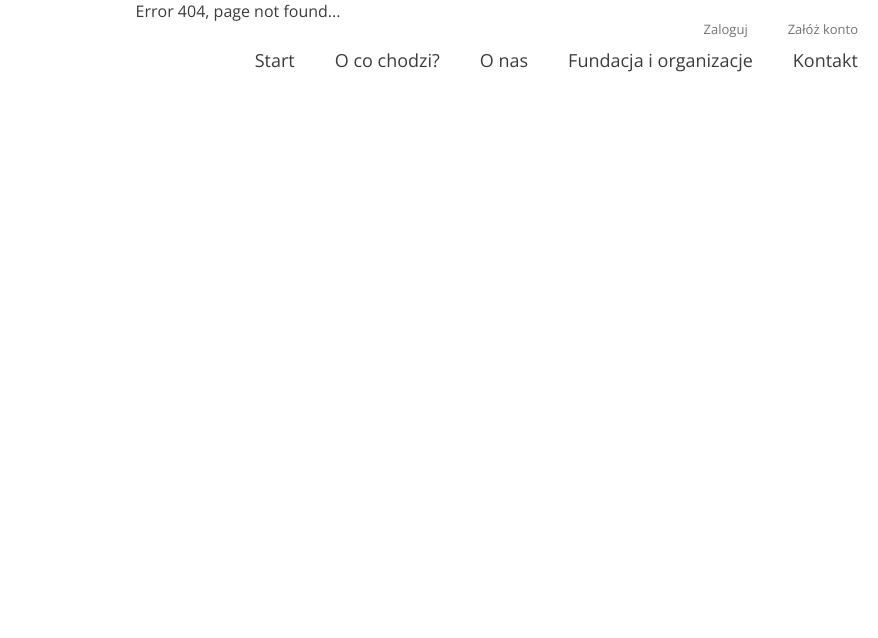
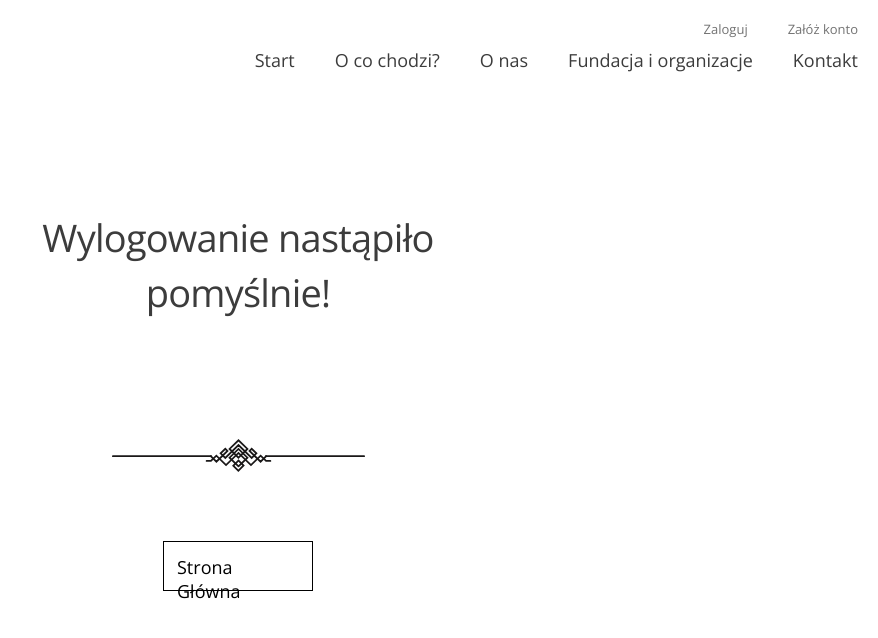
Before and after one commit to waldemarciupa/Oddaj-w-dobre-rece, a React (Create React App) app: page /wylogowano in a window 1280 px wide. Before the commit this address had no page. Shown: the top 638 px of the page, without its empty margins (402-1280 px from the left). Built offline with nearby package versions, Linux system fonts and the light colour scheme.

Commit message:
working on register

```diff
--- a/db.json
+++ b/db.json
@@ -117,10 +117,16 @@
       "id": 1
     },
     {
-      "email": "q@q.pl",
-      "password": "a",
-      "passwordRepeat": "a",
+      "email": "a@a.pl",
+      "password": "aaaaaa",
+      "passwordRepeat": "aaaaaa",
       "id": 2
+    },
+    {
+      "email": "qqq@q.pl",
+      "password": "qqqqqq",
+      "passwordRepeat": "qqqqqq",
+      "id": 3
     }
   ]
 }
--- a/src/App.js
+++ b/src/App.js
@@ -3,8 +3,9 @@ import { BrowserRouter as Router, Route, Switch } from 'react-router-dom';
 import Homepage from './components/Home';
 import NotFound from './components/NotFound';
 import MainTemplate from './templates/MainTemplate';
+import Register from './components/Register/Register';
 import Login from './components/Login/Login';
-import Register from './components/Register/Register';
+import Logout from './components/Logout/Logout';
 
 const App = () => {
   return (
@@ -12,8 +13,9 @@ const App = () => {
       <MainTemplate>
         <Switch>
           <Route exact path='/' component={Homepage} />
+          <Route exact path='/rejestracja' component={Register} />
           <Route exact path='/logowanie' component={Login} />
-          <Route exact path='/rejestracja' component={Register} />
+          <Route exact path='/wylogowano' component={Logout} />
           <Route path='*' component={NotFound} />
         </Switch>
       </MainTemplate>
--- a/src/components/Header.js
+++ b/src/components/Header.js
@@ -2,7 +2,7 @@ import React from 'react';
 import styled, { css } from 'styled-components';
 import { NavLink } from 'react-router-dom';
 import { Link } from 'react-scroll';
-
+import { LogoutCurrentUser } from '../redux/users/actions';
 import { connect } from 'react-redux';
 
 const StyledHeader = styled.div`
@@ -82,11 +82,9 @@ const StyledScrollLink = styled(Link).attrs({
     }}
 `
 
-const Header = ({ user }) => {
+const Header = ({ user, logout }) => {
 
     const isLoggedIn = user?.email;
-
-    console.log(!!isLoggedIn);
 
     return (
         <>
@@ -97,11 +95,15 @@ const Header = ({ user }) => {
                             <StyledUser>Cześć {user?.email}!</StyledUser>
                             <StyledNavLink
                                 secondary='true'
-                                to='/logowanie'>
+                                to='/'
+                                style={{ color: "#000" }}
+                            >
                                 Oddaj rzeczy</StyledNavLink>
                             <StyledNavLink
                                 secondary='true'
-                                to='/logowanie'>
+                                to='/wylogowano'
+                                onClick={logout}
+                            >
                                 Wyloguj</StyledNavLink>
                         </StyledHeaderTopUser>
                         :
@@ -133,12 +135,13 @@ const Header = ({ user }) => {
 }
 
 const mapStateToProps = ({ users }) => {
-    // console.log(users)
-    // console.log(users.current.email)
     return {
         user: users.current
     }
-
 }
 
-export default connect(mapStateToProps)(Header);
+const mapDispatchToProps = (dispatch) => ({
+    logout: () => dispatch(LogoutCurrentUser())
+})
+
+export default connect(mapStateToProps, mapDispatchToProps)(Header);
--- a/src/components/Login/Login.js
+++ b/src/components/Login/Login.js
@@ -1,4 +1,4 @@
-import React, { useEffect } from 'react';
+import React from 'react';
 import styled from 'styled-components';
 import Decoration from '../Decoration';
 import { Formik, Form, Field, ErrorMessage } from 'formik';
@@ -90,6 +90,17 @@ const StylednNavLink = styled(NavLink)`
     padding: 13px;
 `;
 
+const StylednNavLinkHome = styled(NavLink)`
+    width: 150px;
+    height: 50px;
+    border: 1px solid black;
+    color: #000;
+    font-weight: 300;
+    font-size: 18px;
+    text-decoration: none;
+    padding: 13px;
+`;
+
 const StyledButton = styled.button`
     position: absolute;
     bottom: 0;
@@ -112,10 +123,33 @@ const StyledLabel = styled.label`
     font-weight: 600;
 `;
 
-const Login = ({ getUser }) => {
+const StyledLoginSucces = styled.div`
+height: 500px;
+    display: flex;
+    flex-direction: column;
+    justify-content: space-around;
+    align-items: center;
+`;
+
+const Login = ({ getUser, user }) => {
+
+    const isLoggedIn = user?.email;
 
     return (
         <StyledLoginWrapper>
+            {
+                isLoggedIn ? <StyledLoginSucces>
+                    <StyledTitle>
+                        Logowanie nastąpiło pomyślnie!
+                </StyledTitle>
+                    <Decoration />
+                    <StylednNavLinkHome
+                        to='/'
+                    >
+                        Strona Główna
+                </StylednNavLinkHome>
+                </StyledLoginSucces>
+                    :
                     <StyledLoginContent>
                         <StyledLoginContentTop>
                             <StyledTitle>
@@ -199,11 +233,16 @@ const Login = ({ getUser }) => {
                             </Formik>
                         </StyledLoginContentBottom>
                     </StyledLoginContent>
+            }
         </StyledLoginWrapper>
     )
 }
 
-const mapStateToProps = ({ users }) => ({ users })
+const mapStateToProps = ({ users }) => {
+    return {
+        user: users.current
+    }
+}
 
 const mapDispatchToProps = (dispatch) => ({
     getUser: (user) => dispatch(getUser(user))
--- a/src/components/Logout/Logout.js
+++ b/src/components/Logout/Logout.js
@@ -0,0 +1,67 @@
+import React from 'react';
+import styled from 'styled-components';
+import Decoration from '../Decoration';
+import { NavLink } from 'react-router-dom';
+
+const StyledLoginWrapper = styled.div`
+    width: 100%;
+    height: 100vh;
+    display: flex;
+    justify-content: center;
+    align-items: center;
+`;
+
+const StyledLoginContent = styled.div`
+    width: 500px;
+    height: 650px;
+    display: flex;
+    flex-direction: column;
+    justify-content: space-around;
+    align-items: center;
+
+    @media (max-width: 1366px) {
+        height: 450px
+    }
+`;
+
+const StyledTitle = styled.div`
+    font-size: 38px;
+    line-height: 55px;
+    letter-spacing: -0.76px;
+    font-weight: 400;
+    margin-bottom: 50px;
+    text-align: center;
+`;
+
+const StylednNavLink = styled(NavLink)`
+    width: 150px;
+    height: 50px;
+    border: 1px solid black;
+    color: #000;
+    font-weight: 300;
+    font-size: 18px;
+    text-decoration: none;
+    padding: 13px;
+`;
+
+const Logout = () => {
+    return (
+
+        <StyledLoginWrapper>
+            <StyledLoginContent>
+                <StyledTitle>
+                    Wylogowanie nastąpiło pomyślnie!
+                </StyledTitle>
+                <Decoration />
+                <StylednNavLink
+                    to='/'
+                >
+                    Strona Główna
+                </StylednNavLink>
+            </StyledLoginContent>
+        </StyledLoginWrapper>
+
+    )
+}
+
+export default Logout;
--- a/src/components/Register/Register.js
+++ b/src/components/Register/Register.js
@@ -1,7 +1,7 @@
 import React from 'react';
 import styled from 'styled-components';
 import Decoration from '../Decoration';
-import { NavLink } from 'react-router-dom';
+import { NavLink, withRouter } from 'react-router-dom';
 import { Formik, Form, Field, ErrorMessage } from 'formik';
 
 const StyledLoginWrapper = styled.div`
@@ -114,7 +114,7 @@ const StyledLabel = styled.label`
     font-weight: 600;
 `;
 
-const Register = () => {
+const Register = (props) => {
     return (
         <StyledLoginWrapper>
             <StyledLoginContent>
@@ -145,6 +145,8 @@ const Register = () => {
                                 errors.password = "Podaj hasło"
                             } else if (/\s/.test(values.password)) {
                                 errors.password = "Hasło nie może zawierać żadnej spacji"
+                            } else if (values.password.length <= 5) {
+                                errors.password = "Hasło musi zawierać więcej niż 5 znaków"
                             } else if (values.passwordRepeat !== values.password) {
                                 errors.passwordRepeat = "Hasło nie pasuje do poprzedniego"
                             }
@@ -152,7 +154,6 @@ const Register = () => {
                         }}
                         onSubmit={(data, { setSubmitting, resetForm }) => {
                             setSubmitting(true)
-                            console.log(JSON.stringify(data))
 
                             fetch('http://localhost:3000/users/', {
                                 method: "POST",
@@ -162,10 +163,9 @@ const Register = () => {
                                 },
                                 body: JSON.stringify(data)
                             })
-
-
-                            setSubmitting(false)
-                            resetForm()
+                            props.history.push('/logowanie');
+                            // setSubmitting(false)
+                            // resetForm()
                         }}>
                         {
                             ({ isSubmitting }) => (
@@ -213,7 +213,6 @@ const Register = () => {
                                         Zaloguj się
                                     </StylednNavLink>
                                     <StyledButton
-
                                         disabled={isSubmitting}
                                         type="submit">
                                         Załóż konto
@@ -221,8 +220,6 @@ const Register = () => {
                                 </StyledForm>
                             )
                         }
-
-
                     </Formik>
                 </StyledLoginContentBottom>
             </StyledLoginContent>
@@ -230,4 +227,4 @@ const Register = () => {
     )
 }
 
-export default Register;
+export default withRouter(Register);
--- a/src/components/Welcome/Welcome.js
+++ b/src/components/Welcome/Welcome.js
@@ -53,27 +53,6 @@ const StyledButtonsWrapper = styled.div`
     justify-content: space-between;
 `;
 
-// const StyledButtonRedirect = styled(NavLink)`
-//     border: 0.75px solid #3C3C3C;
-//     width: 310px;
-//     height: 120px;
-//     cursor: pointer;
-//     font-size: 36px;
-//     line-height: 45px;
-//     text-align: center;
-//     font-family: ${({ theme }) => theme.OpenSans};
-//     font-weight: 300;
-//     letter-spacing: 0;
-//     color: #3C3C3C;
-//     text-transform: ${({ texttransform }) => texttransform ? texttransform : "none"};
-//     text-decoration: none;
-// `;
-
-const redirectLogin = () => {
-    console.log('redirect');
-
-}
-
 const Welcome = () => {
     return (
         <StyledWelcomeWrapper>
@@ -85,7 +64,7 @@ const Welcome = () => {
                     </StyledWelcomeTitle>
                     <StyledButtonsWrapper>
                         <NavLink to='/logowanie'>
-                            <Button texttransform="uppercase" onClick={redirectLogin}>
+                            <Button texttransform="uppercase">
                                 Oddaj rzeczy
                             </Button>
                         </NavLink>
--- a/src/components/WhoWeHelp/WhoWeHelp.js
+++ b/src/components/WhoWeHelp/WhoWeHelp.js
@@ -3,7 +3,7 @@ import styled from 'styled-components';
 import Decoration from '../Decoration';
 import Button from '../Button';
 // import FoundationsContainer from './FoundationsContainer';
-import { getAllData, clear, getCurrentFundation } from '../../redux/foundations/operations';
+import { getAllData, getCurrentFundation } from '../../redux/foundations/operations';
 import Pagination from './Pagination';
 import { connect } from 'react-redux';
 
@@ -114,17 +114,14 @@ const WhoWeHelp = ({ current, getAllData, clear, getThingsFromState }) => {
     }, [])
 
     const handleClickFound = () => {
-        console.log('click');
         getThingsFromState("foundation");
     }
 
     const handleClickORG = () => {
-        console.log('click');
         getThingsFromState("organizations");
     }
 
     const handleClickLocals = () => {
-        console.log('click');
         getThingsFromState("locals");
     }
 
--- a/src/redux/foundations/reducer.js
+++ b/src/redux/foundations/reducer.js
@@ -1,5 +1,4 @@
 import types from './types';
-import actions from './actions';
 
 const INITIAL_STATE = {
     list: [],
@@ -9,7 +8,6 @@ const INITIAL_STATE = {
 const foundationsReducer = (state = INITIAL_STATE, { payload, type }) => {
     switch (type) {
         case types.ADD_FOUNDATION:
-            console.log(payload)
             return {
                 ...state,
                 list: payload,
@@ -20,7 +18,6 @@ const foundationsReducer = (state = INITIAL_STATE, { payload, type }) => {
                 ...state, list: []
             }
         case types.SET_CURRENT_FUNDATION:
-            const arr = [...state.list];
             return {
                 ...state,
                 current: state.list.find(el => el.name === payload)
--- a/src/redux/users/actions.js
+++ b/src/redux/users/actions.js
@@ -5,6 +5,11 @@ const setCurrentUser = user => ({
     payload: user
 });
 
+export const LogoutCurrentUser = () => ({
+    type: types.LOGOUT_CURRENT_USER
+})
+
 export default {
-    setCurrentUser
+    setCurrentUser,
+    LogoutCurrentUser
 }
--- a/src/redux/users/reducers.js
+++ b/src/redux/users/reducers.js
@@ -1,5 +1,4 @@
 import types from './types';
-import actions from './actions';
 
 const INITIAL_STATE = {
     current: {}
@@ -12,6 +11,11 @@ const usersReducer = (state = INITIAL_STATE, { payload, type }) => {
                 ...state,
                 current: payload
             }
+        case types.LOGOUT_CURRENT_USER:
+            return {
+                ...state,
+                current: {}
+            }
         default:
             return state
     }
--- a/src/redux/users/types.js
+++ b/src/redux/users/types.js
@@ -1,7 +1,9 @@
 const ADD_USER = 'ADD_USER';
-const SET_CURRENT_USER = "Set current user"
+const SET_CURRENT_USER = "Set current user";
+const LOGOUT_CURRENT_USER = 'Logout current user';
 
 export default {
     ADD_USER,
-    SET_CURRENT_USER
+    SET_CURRENT_USER,
+    LOGOUT_CURRENT_USER
 }
```
Lines whose indentation alone changed are shown as unchanged.
